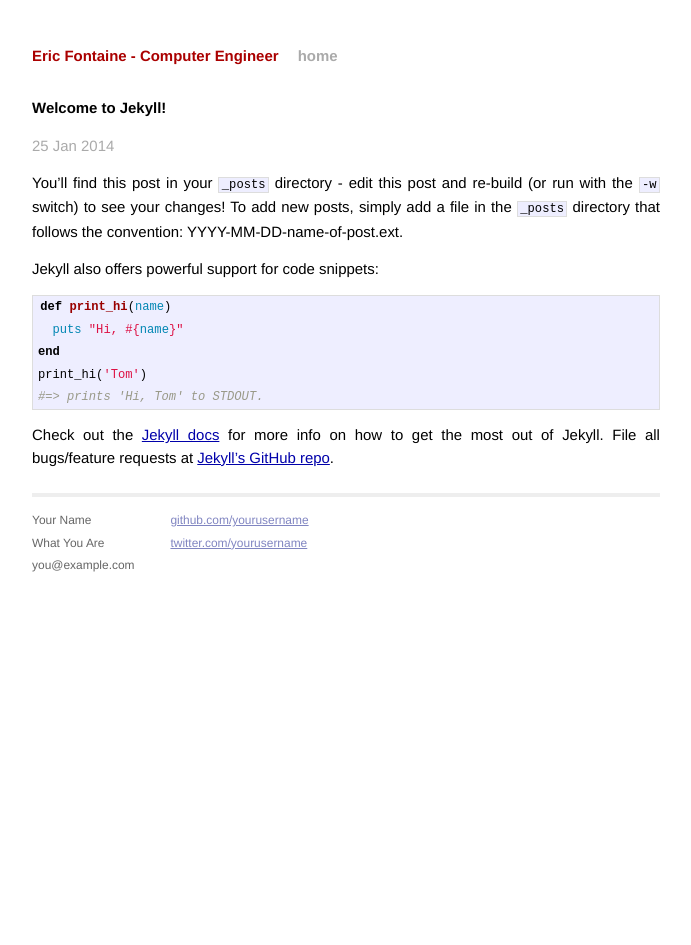
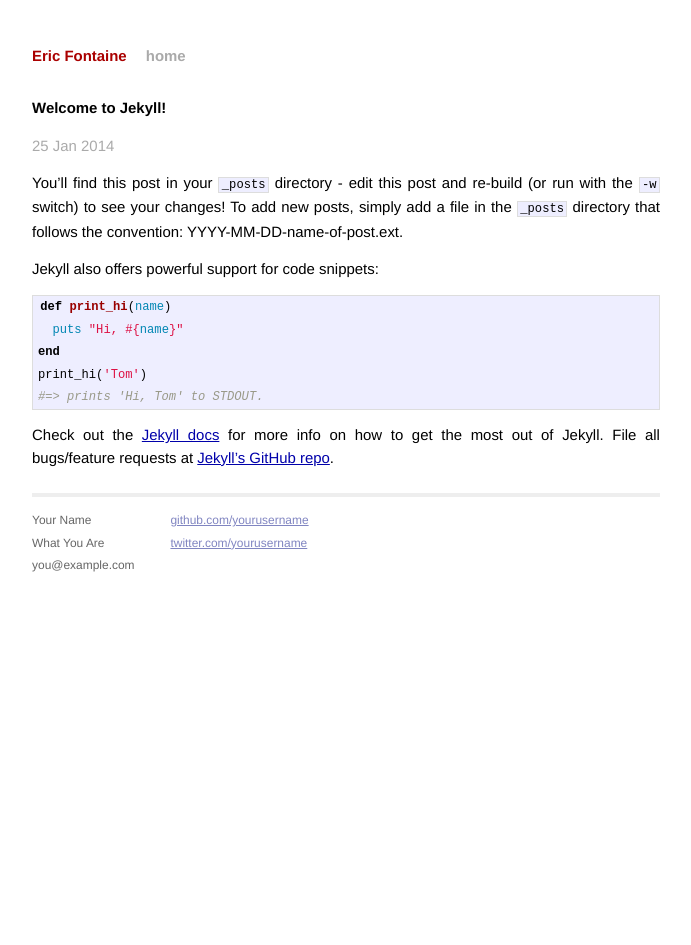
Before and after one commit to ericfont/ericfont.github.io, a Jekyll site: the page built from _posts/2014-01-25-welcome-to-jekyll.markdown, in a window 1280 px wide. Shown: the whole page, without its empty margins (294-985 px from the left). Built offline with Jekyll 4.4.1, drawn with Linux system fonts in a browser that asks for light colours; Markdown is read by kramdown in place of the engine named in the settings.

Commit message:
Update _config.yml

```diff
--- a/_config.yml
+++ b/_config.yml
@@ -1,10 +1,3 @@
-name: Eric Fontaine - Computer Engineer
-description: open source tools for freedom and fun!
-
-url: "http://ericfontaine.io"
-
-paginate: 10
-
+name: Eric Fontaine
 markdown: redcarpet
-permalink: pretty
 pygments: true
```
